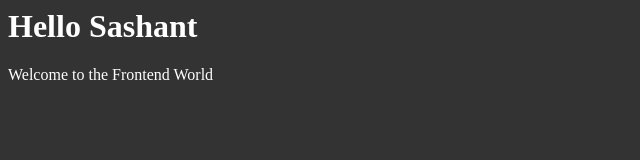
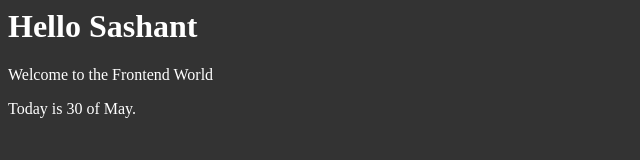
Before and after one commit to sashantshrestha32/HTML, a plain HTML site: page index.html in a window 1280 px wide. Shown: the whole page, without its empty margins (0-640 px from the left). Drawn offline with Linux system fonts and the light colour scheme.

Commit message:
pulling it

```diff
--- a/index.html
+++ b/index.html
@@ -10,5 +10,6 @@
 <body>
     <h1> Hello Sashant</h1>
     <p> Welcome to the Frontend World</p>
+    <p> Today is 30 of May.</p>
 </body>
 </html>
```
